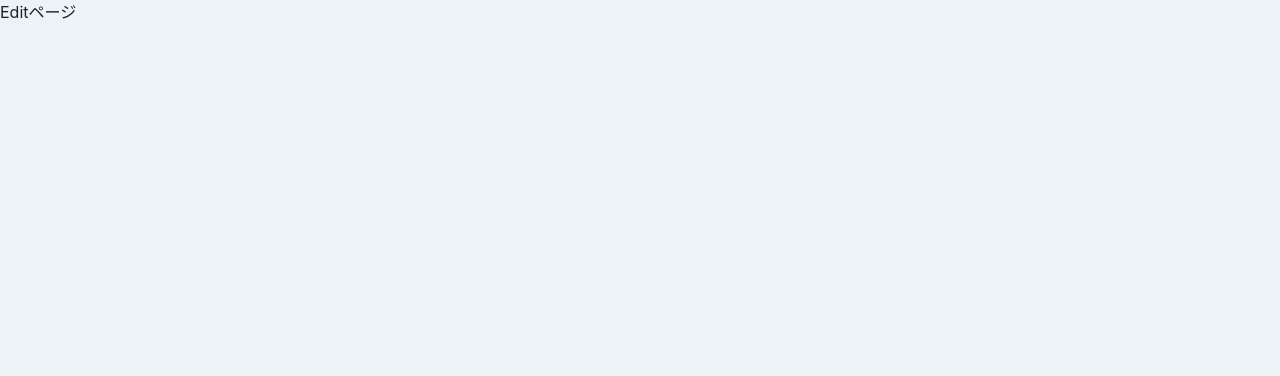
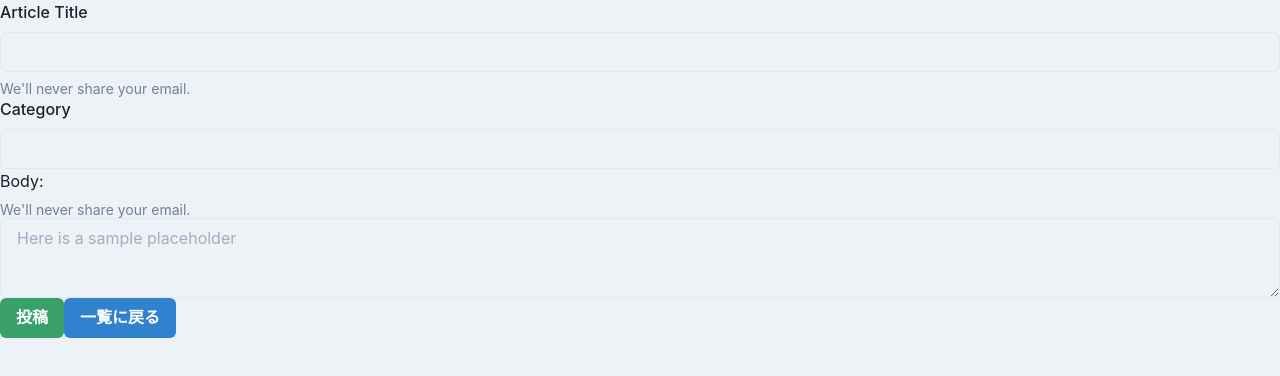
Before and after one commit to ryota-09/react-simple-blog, a React (Create React App) app: page /editArticle in a window 1280 px wide. Shown: the top 376 px of the page. Built offline with nearby package versions, Linux system fonts and the light colour scheme.

Commit message:
記事投稿実装

```diff
--- /dev/null
+++ b/src/components/organisms/ArticleCard.tsx
@@ -0,0 +1,62 @@
+import {
+  Box,
+  Flex,
+  Grid,
+  GridItem,
+  Image,
+  Link,
+  Spacer,
+  Stack,
+  Text,
+} from "@chakra-ui/react";
+import { FC } from "react";
+
+type Props = {
+  id: string;
+  title: string;
+  body: string;
+  category: string;
+  date: string;
+};
+
+export const ArticleCard: FC<Props> = (props) => {
+  const { id, title, body, category, date } = props;
+  return (
+    <>
+      <Box
+        h="500px"
+        bg="white"
+        borderRadius="10px"
+        shadow="md"
+        p={4}
+        display={{ md: "flex" }}
+        m={5}
+      >
+        <Box mt={{ base: 4, md: 0 }} ml={{ md: 6 }}>
+          <Text fontWeight="thin" color="gray.500">
+            {date}
+          </Text>
+          <Link
+            mt={1}
+            display="block"
+            fontSize="lg"
+            lineHeight="normal"
+            fontWeight="extrabold"
+            href="#"
+          >
+            {title}
+          </Link>
+          <Text fontWeight="normal">{body}</Text>
+        </Box>
+        <Spacer />
+        <Box flexShrink={0}>
+          <Image
+            src="/img_category/pc.jpg"
+            width={{ sm: 200 }}
+            borderRadius="lg"
+          />
+        </Box>
+      </Box>
+    </>
+  );
+};
--- /dev/null
+++ b/src/components/organisms/Header.tsx
@@ -0,0 +1,16 @@
+import { Box, Button } from "@chakra-ui/react";
+import { useHistory } from "react-router-dom";
+
+export const Header = () => {
+  const history = useHistory();
+  const toEditPage = () => {
+    history.push("/editArticle");
+  };
+  return (
+    <>
+      <Box h={10}>
+        <Button colorScheme="green" onClick={toEditPage}>新規作成</Button>
+      </Box>
+    </>
+  );
+};
--- a/src/components/pages/ArticleList.tsx
+++ b/src/components/pages/ArticleList.tsx
@@ -1,17 +1,26 @@
-import { useEffect } from "react"
-import { useArticleList } from "../../hooks/useArticleList"
+import { useEffect } from "react";
+import { useArticleList } from "../../hooks/useArticleList";
+
+import { ArticleCard } from "../organisms/ArticleCard";
+import { Header } from "../organisms/Header";
 
 export const ArticleList = () => {
   const { articleList, getArticleList } = useArticleList();
   useEffect(() => {
     getArticleList();
-  },[])
+  }, []);
   return (
     <>
-    <h1>タイトル</h1>
-    {articleList.map((article) => (
-      <p key={article.id}>{ article.title }</p>
-    ))}
+      <Header />
+      {articleList.map((article) => (
+        <ArticleCard
+          id={article.id}
+          title={article.title}
+          body={article.body}
+          category={article.category}
+          date={article.date}
+        />
+      ))}
     </>
-  )
-}
+  );
+};
--- a/src/components/pages/EditArticle.tsx
+++ b/src/components/pages/EditArticle.tsx
@@ -1,5 +1,68 @@
+import {
+  FormControl,
+  FormHelperText,
+  FormLabel,
+  Input,
+  Textarea,
+  Text,
+  Button,
+} from "@chakra-ui/react";
+import axios from "axios";
+import { ChangeEvent, useState } from "react";
+import { useHistory } from "react-router-dom";
+
 export const EditArticle = () => {
+  const [articleTitle, setArticleTitle] = useState("");
+  const [articleCategory, setArticleCategory] = useState("");
+  const [articleBody, setArticleBody] = useState("");
+
+  const history = useHistory();
+
+  const onChangeTitle = (event: ChangeEvent<HTMLInputElement>) => {
+    setArticleTitle(event.target.value);
+  };
+
+  const onChangeCategory = (event: ChangeEvent<HTMLInputElement>) => {
+    setArticleCategory(event.target.value);
+  };
+
+  const onChangeBody = (event: ChangeEvent<HTMLTextAreaElement>) => {
+    setArticleBody(event.target.value);
+  };
+
+  const postArticle = async () => {
+    console.log(articleTitle, articleCategory, articleBody)
+    const response = await axios.post(
+      "http://localhost:5001/nest-simpleblog/asia-northeast1/api/articles",
+      {
+        title: articleTitle,
+        category: articleCategory,
+        body: articleBody,
+      }
+    );
+  };
+  const backToList = () => {
+    history.push("/")
+  }
   return (
-    <>Editページ</>
-  )
-}
+    <>
+      <FormControl>
+        <FormLabel htmlFor="titlelabel">Article Title</FormLabel>
+        <Input id="titlelabel" type="text" onChange={onChangeTitle} />
+        <FormHelperText>We'll never share your email.</FormHelperText>
+        <FormLabel htmlFor="titlelabel">Category</FormLabel>
+        <Input id="titlelabel" type="text" onChange={onChangeCategory} />
+        <Text mb="8px">Body:</Text>
+        <FormHelperText>We'll never share your email.</FormHelperText>
+        <Textarea
+          placeholder="Here is a sample placeholder"
+          onChange={onChangeBody}
+        />
+        <Button colorScheme="green" onClick={postArticle}>
+          投稿
+        </Button>
+        <Button onClick={backToList} colorScheme="blue">一覧に戻る</Button>
+      </FormControl>
+    </>
+  );
+};
```
Also changed, not shown: src/types/article.ts (+9 -0 lines), public/img_category/pc.jpg (added).
